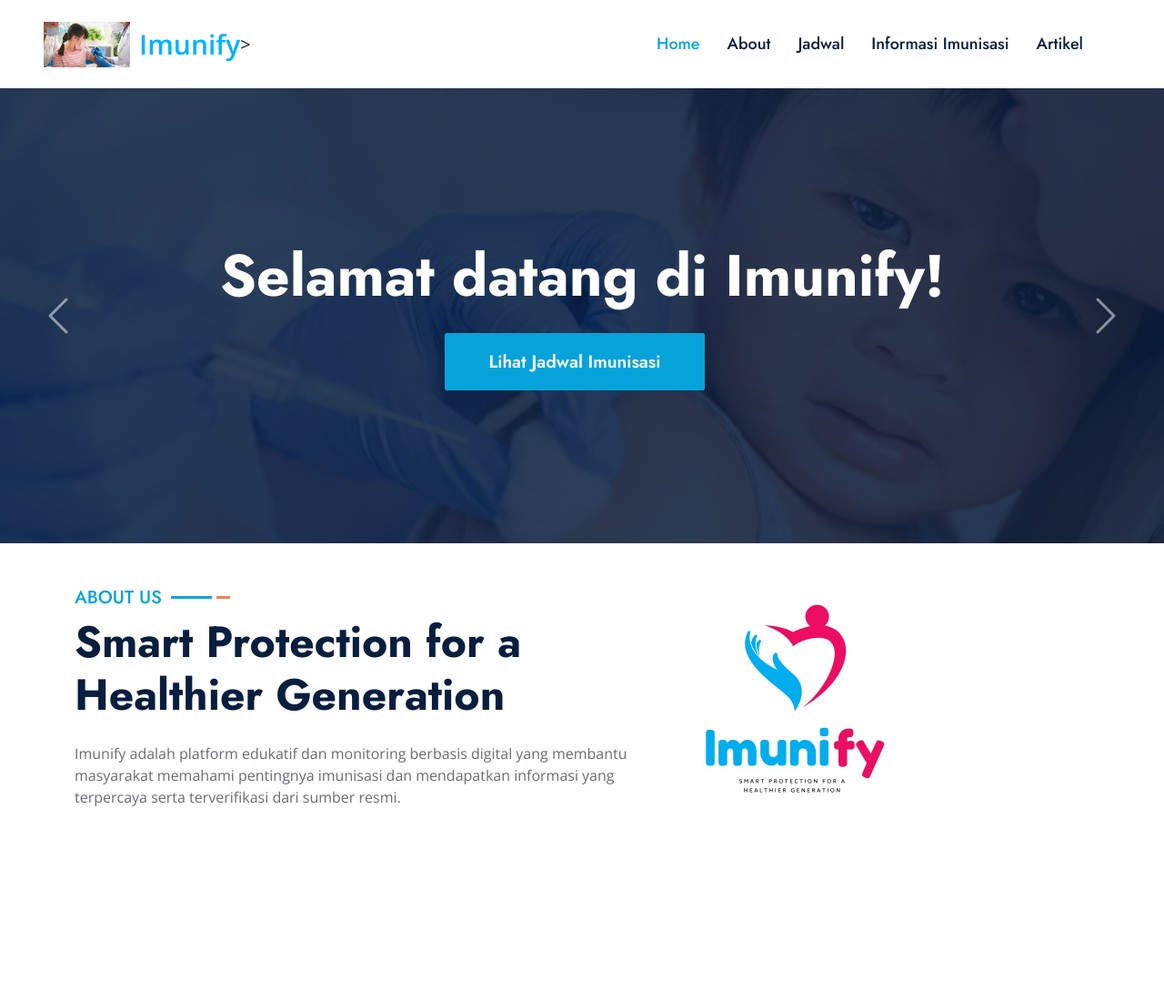
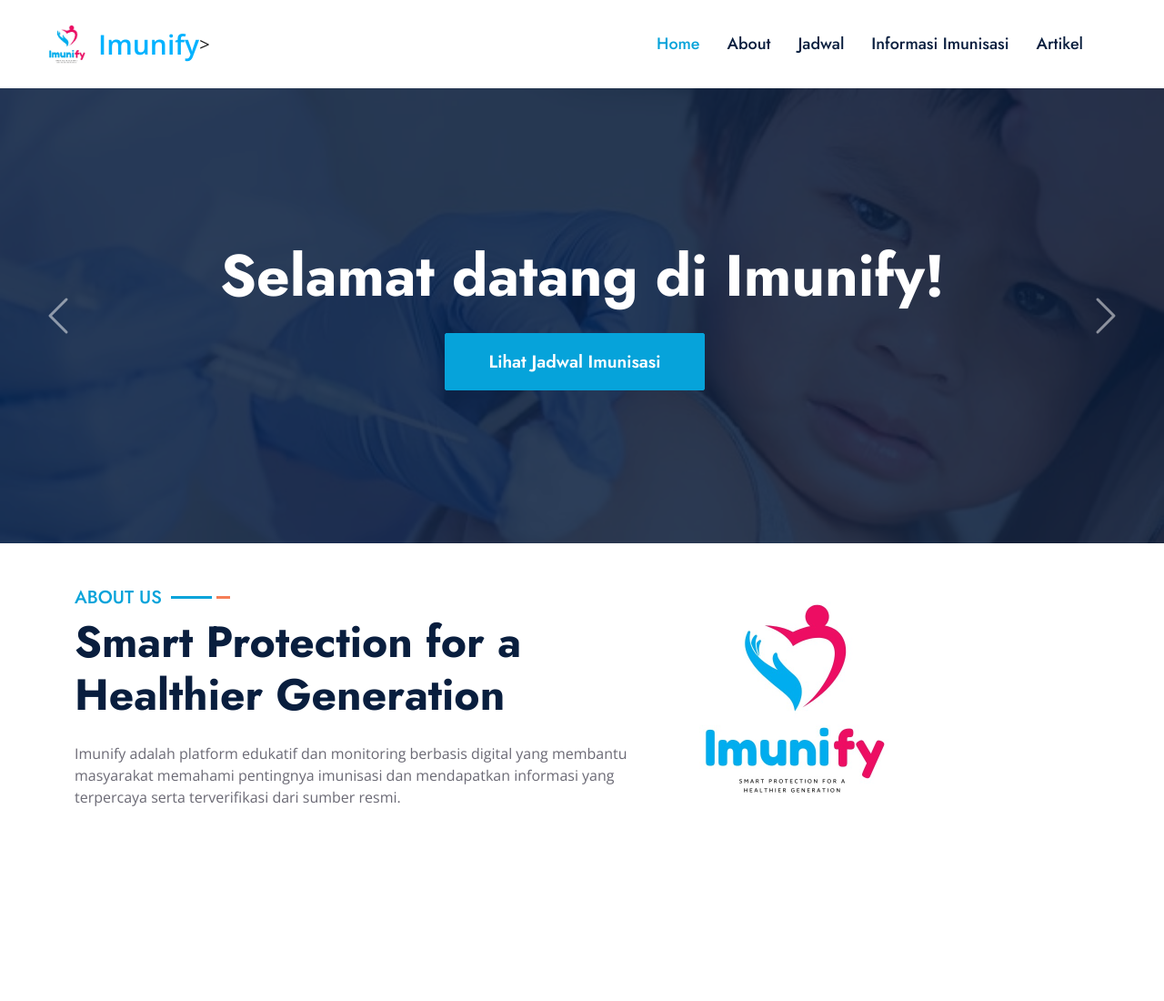
Before and after one commit to Yahya-Idris-A/Imunify, a plain HTML site: page index.html in a window 1280 px wide. Shown: the top 1100 px of the page at 91% size. Drawn offline with nearby package versions, Linux system fonts and the light colour scheme.

Commit message:
nambah gambar

```diff
--- a/index.html
+++ b/index.html
@@ -35,7 +35,7 @@
     </div>
     <nav class="navbar navbar-expand-lg bg-white navbar-light shadow-sm px-5 py-3 py-lg-0">
         <a href="index.html" class="navbar-brand p-0 d-flex align-items-center">
-            <img src="header.jpg" alt="Logo_Imunify" style="height: 50px; margin-right: 10px;">
+            <img src="About.jpg" alt="Logo_Imunify" style="height: 50px; margin-right: 10px;">
             <span style="color: #00B2FF; font-weight: bold; font-size: 30px;">Imunify</span>>
         </a>
         <button class="navbar-toggler" type="button" data-bs-toggle="collapse" data-bs-target="#navbarCollapse">
```
